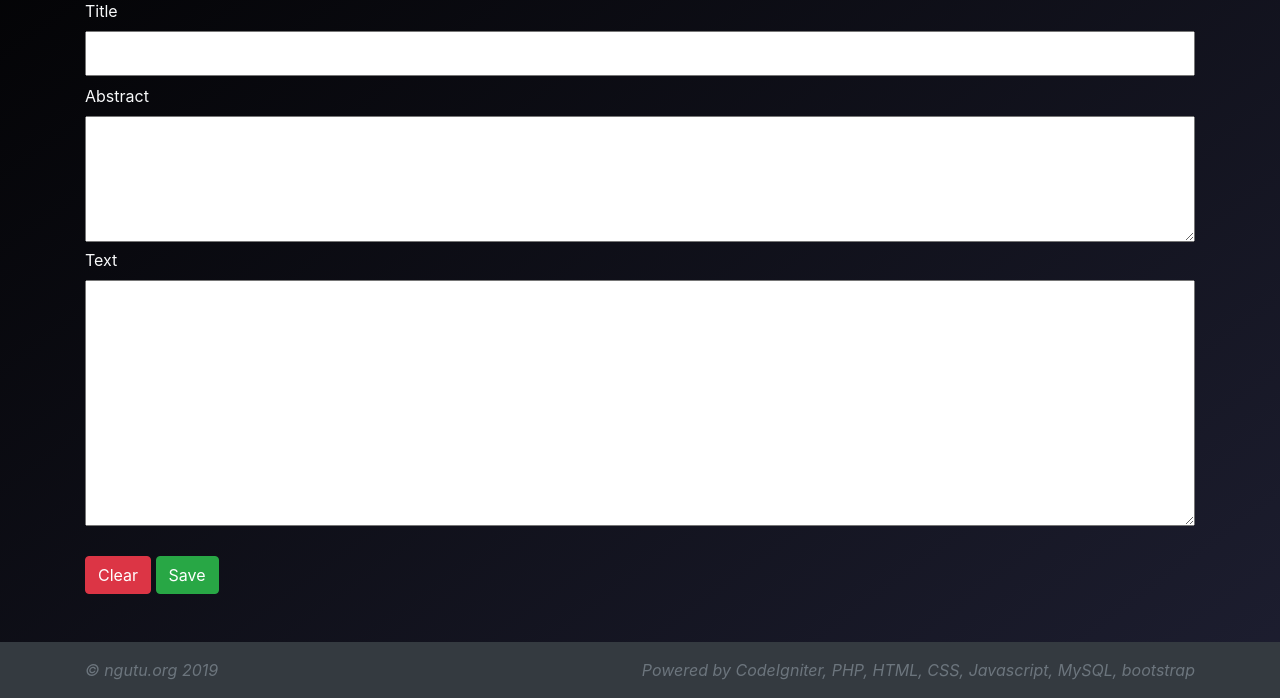
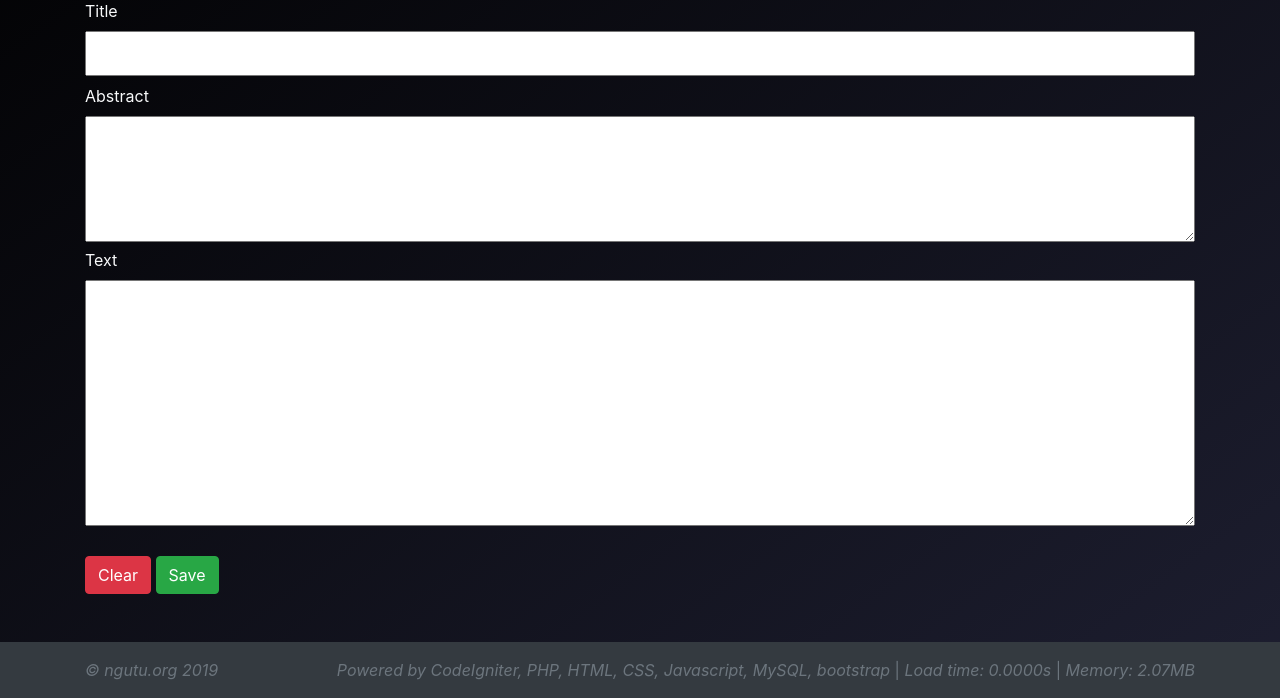
Before and after one commit to zuacaldeira/nsemi, a CodeIgniter app: page /database/index.php/news/create in a window 1280 px wide. Shown: the part 246-944 px from the top of the page. Run offline with CodeIgniter, Linux system fonts and the light colour scheme; some libraries are stand-ins or nearby versions.

Commit message:
Add benchmark at footer. Prevent event default in tools player.

```diff
--- a/application/views/templates/footer.php
+++ b/application/views/templates/footer.php
@@ -3,8 +3,13 @@
        <footer class="bg-dark mt-5 p-3 container-fluid">
            <div class="container text-secondary clearfix">
                 <em class="float-left">&copy; ngutu.org 2019</em>
-                <em class="float-right">Powered by CodeIgniter, PHP, HTML, CSS, Javascript, MySQL, bootstrap</em>
+                <span class="float-right">
+                    <em>Powered by CodeIgniter, PHP, HTML, CSS, Javascript, MySQL, bootstrap</em>
+                    | <em>Load time: <?php echo ($this->benchmark->elapsed_time()); ?>s</em>
+                    | <em>Memory: <?php echo $this->benchmark->memory_usage(); ?></em>
+                </span>
            </div>
        </footer>
     </body>
+
 </html>
--- a/application/views/templates/header.php
+++ b/application/views/templates/header.php
@@ -1,6 +1,5 @@
 <!DOCTYPE html>
 <html>
-
 <head>
     <meta charset="utf-8">
     <meta name="viewport" content="width=device-width, initial-scale=1">
--- a/assets/js/nsemi.js
+++ b/assets/js/nsemi.js
@@ -65,6 +65,7 @@ function handleEvents() {
     });
 
     $('#by-filename, #by-width, #by-height, #by-size, #by-filter').on('click', function(event){
+        event.preventDefault();
         var $this = $(this);
         $this.parent().find('.active').removeClass('active');
         $this.addClass('active');
@@ -160,7 +161,7 @@ function addNewImageCard(image) {
     var width = parseInt(image.width);
     var height = parseInt(image.height);
 
-    var $card = $('<div class="small shadow d-inline-block m-2">')
+    var $card = $('<div class="single-image small shadow d-inline-block m-2">')
         .css({width: '' + (width + 1)});
 
     var $cardHeader = $('<div class="bg-transparent p-0"/>');
@@ -202,7 +203,7 @@ function createImageDetailLine(label, data) {
 }
 
 function sortImagesBy(criteria) {
-    var $images = $('.card');
+    var $images = $('.single-image');
 
     switch(criteria) {
         case 'by-filename':
```
